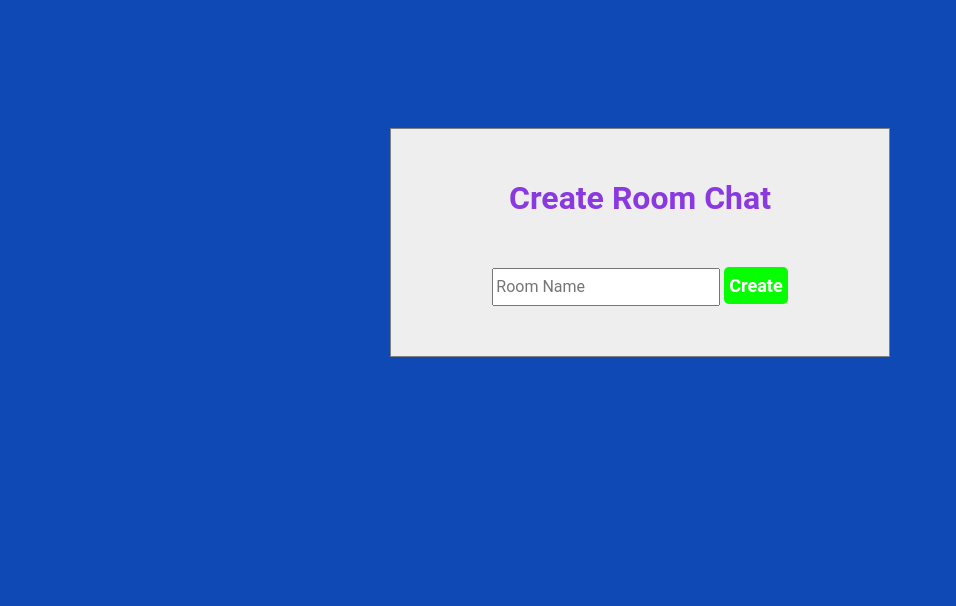
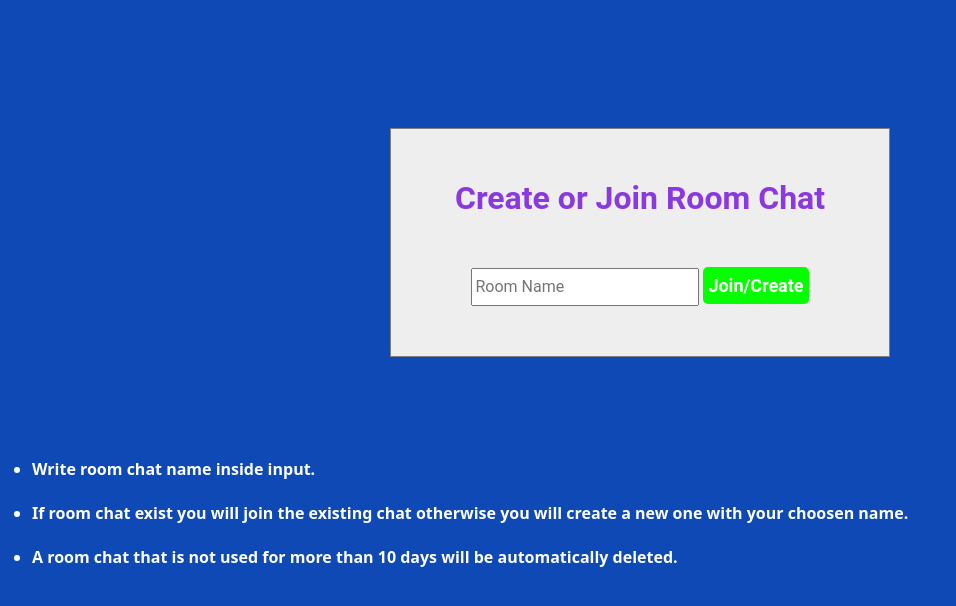
Before and after one commit to DM880/Chat, a Django app: page /create_room_chat/ in a window 1280 px wide. Shown: the top 606 px of the page, without its empty margins (0-956 px from the left). Run offline with Django 3.2, Linux system fonts and the light colour scheme; the visitor is signed in with stand-in values (Sample User, id 1); some libraries are stand-ins or nearby versions.

Commit message:
few tweaks

```diff
--- a/src/chat_app/interfaces/appsite/static/css/create_room_chat.css
+++ b/src/chat_app/interfaces/appsite/static/css/create_room_chat.css
@@ -42,3 +42,14 @@ body{
 .room-create input{
   height: 38px;
 }
+
+.description{
+  margin-top: 100px;
+  width: auto;
+  color: white;
+  font-weight:bold;
+}
+
+.description li{
+  margin-bottom: 20px;
+}
--- a/src/chat_app/interfaces/appsite/templates/create_room_chat.html
+++ b/src/chat_app/interfaces/appsite/templates/create_room_chat.html
@@ -11,11 +11,25 @@
   <div class="room-create">
     <form method="post" action="{% url 'create_room_chat' %}">
       {% csrf_token %}
-    <h2>Create Room Chat</h2>
+    <h2>Create or Join Room Chat</h2>
     <input placeholder="Room Name" name="room_name"></input>
-  <button type="submit">Create</button>
+  <button type="submit">Join/Create</button>
   </form>
   </div>
 </div>
 
+<div class="description">
+  <ul>
+    <li>
+      Write room chat name inside input.
+    </li>
+    <li>
+      If room chat exist you will join the existing chat otherwise you will create a new one with your choosen name.
+    </li>
+    <li>
+      A room chat that is not used for more than 10 days will be automatically deleted.
+    </li>
+  </ul>
+</div>
+
 {% endblock %}
```
